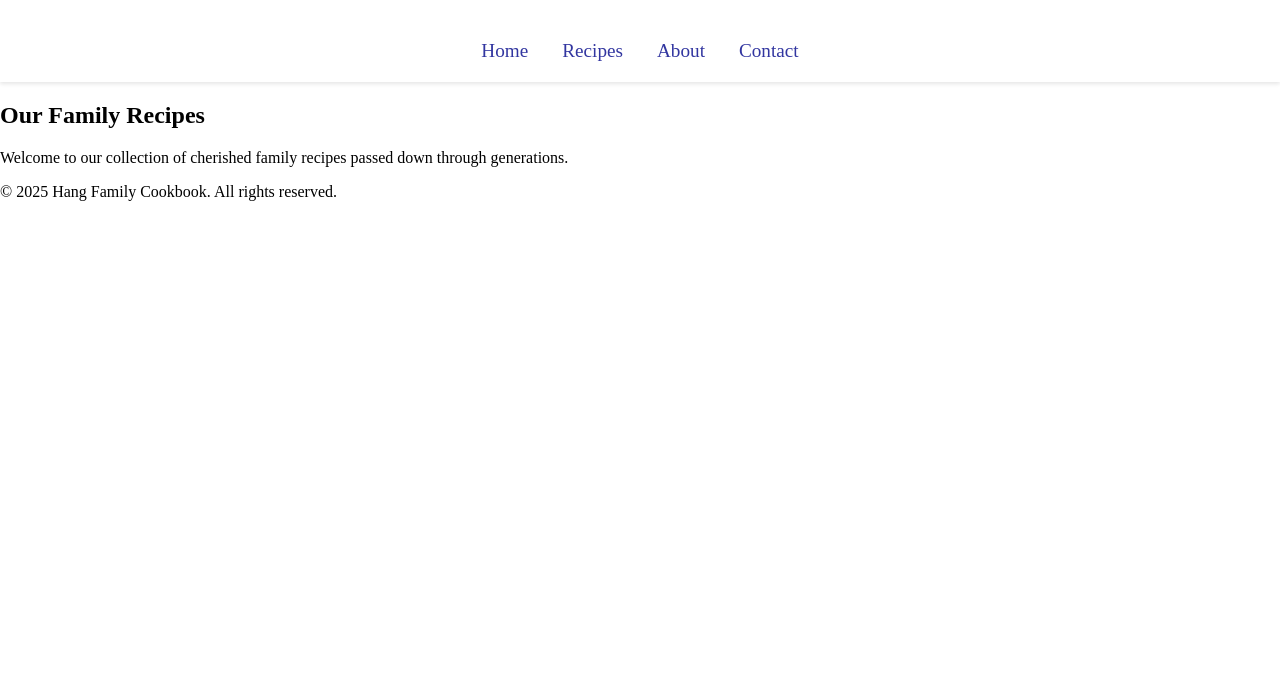
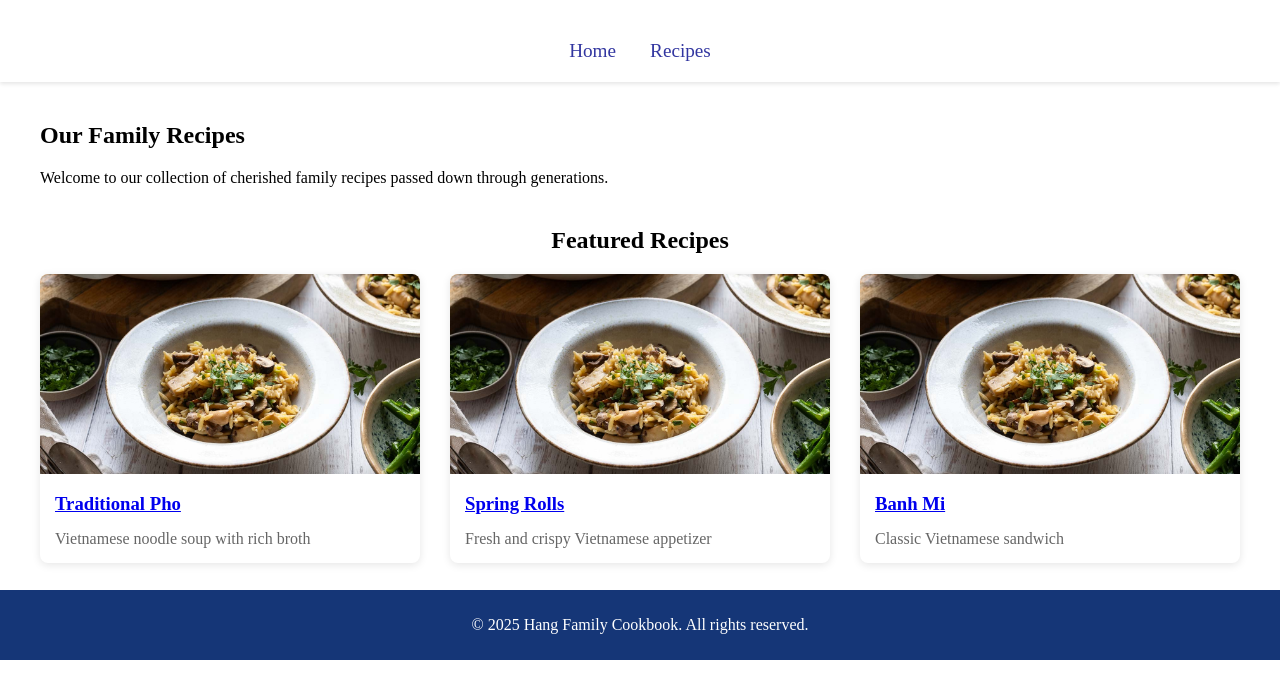
Before and after one commit to sylviahang/sylviahang.github.io, a plain HTML site: page index.html in a window 1280 px wide. Shown: the part 140-823 px from the top of the page. Before the commit the page ends 800 px from the top, so only its background shows below. Drawn offline with Linux system fonts and the light colour scheme.

Commit message:
lesson 2: footer and other pages

```diff
--- a/assets/css/style.css
+++ b/assets/css/style.css
@@ -13,6 +13,10 @@ header {
 header h1 {
     font-size: 4em;
     color: #3236a0;
+    text-align: center;
+}
+
+#featured-recipes h2 {
     text-align: center;
 }
 
@@ -37,3 +41,59 @@ nav ul li a {
 nav ul li a:hover {
    background-color: #9ec2c6;
 }
+
+main {
+    max-width: 1200px;
+    margin: 0 auto;
+    padding: 20px;
+    margin-bottom: 60px; /* Add space for fixed footer */
+}
+
+#featured-recipes {
+    margin: 40px 0;
+}
+
+.recipe-grid {
+    display: grid;
+    grid-template-columns: repeat(3, 1fr);
+    gap: 30px;
+    margin-top: 20px;
+}
+
+.recipe-card {
+    background: #fff;
+    border-radius: 8px;
+    box-shadow: 0 2px 8px rgba(0, 0, 0, 0.1);
+    overflow: hidden;
+    transition: transform 0.2s ease;
+}
+
+.recipe-card:hover {
+    transform: translateY(-5px);
+}
+
+.recipe-card img {
+    width: 100%;
+    height: 200px;
+    object-fit: cover;
+}
+
+.recipe-card h3 {
+    margin: 15px;
+    color: #3236a0;
+}
+
+.recipe-card p {
+    margin: 0 15px 15px;
+    color: #666;
+}
+
+footer {
+    background-color: #153677;
+    text-align: center;
+    color: white;
+    padding: 10px 0;
+    position: fixed;
+    width: 100%;
+    bottom: 0;
+}
--- a/index.html
+++ b/index.html
@@ -12,9 +12,7 @@
         <nav>
             <ul>
                 <li><a href="#home">Home</a></li>
-                <li><a href="#recipes">Recipes</a></li>
-                <li><a href="#about">About</a></li>
-                <li><a href="#contact">Contact</a></li>
+                <li><a href="./pages/recipes.html">Recipes</a></li>
             </ul>
         </nav>
     </header>
@@ -24,6 +22,28 @@
             <h2>Our Family Recipes</h2>
             <p>Welcome to our collection of cherished family recipes passed down through generations.</p>
         </section>
+
+        <section id="featured-recipes">
+            <h2>Featured Recipes</h2>
+            <div class="recipe-grid">
+                <div class="recipe-card">
+                    <img src="./assets/images/placeholder1.jpg" alt="Traditional Pho">
+                    <h3><a href= "./pages/recipes.html">Traditional Pho</a></h3>
+                    <a href= "./pages/recipes.html"></a>
+                    <p>Vietnamese noodle soup with rich broth</p>
+                </div>
+                <div class="recipe-card">
+                    <img src="./assets/images/placeholder1.jpg" alt="Spring Rolls">
+                    <h3><a href= "./pages/recipes.html">Spring Rolls</a></h3>
+                    <p>Fresh and crispy Vietnamese appetizer</p>
+                </div>
+                <div class="recipe-card">
+                    <img src="./assets/images/placeholder1.jpg" alt="Banh Mi">
+                    <h3><a href= "./pages/recipes.html">Banh Mi</a></h3>
+                    <p>Classic Vietnamese sandwich</p>
+                </div>
+            </div>
+        </section>
     </main>
 
     <footer>
```
Also changed, not shown: pages/recipes.html (added, +31 -0 lines), assets/images/placeholder1.jpg (added).
